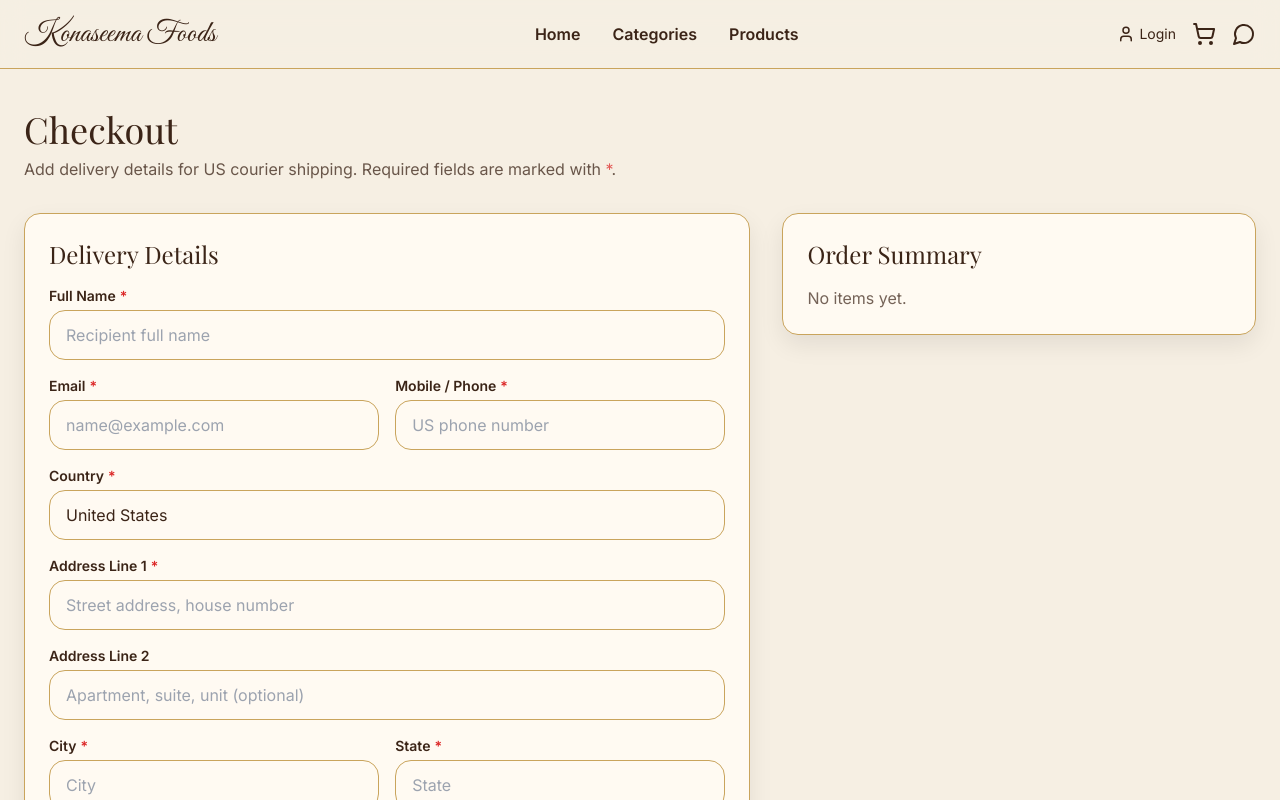
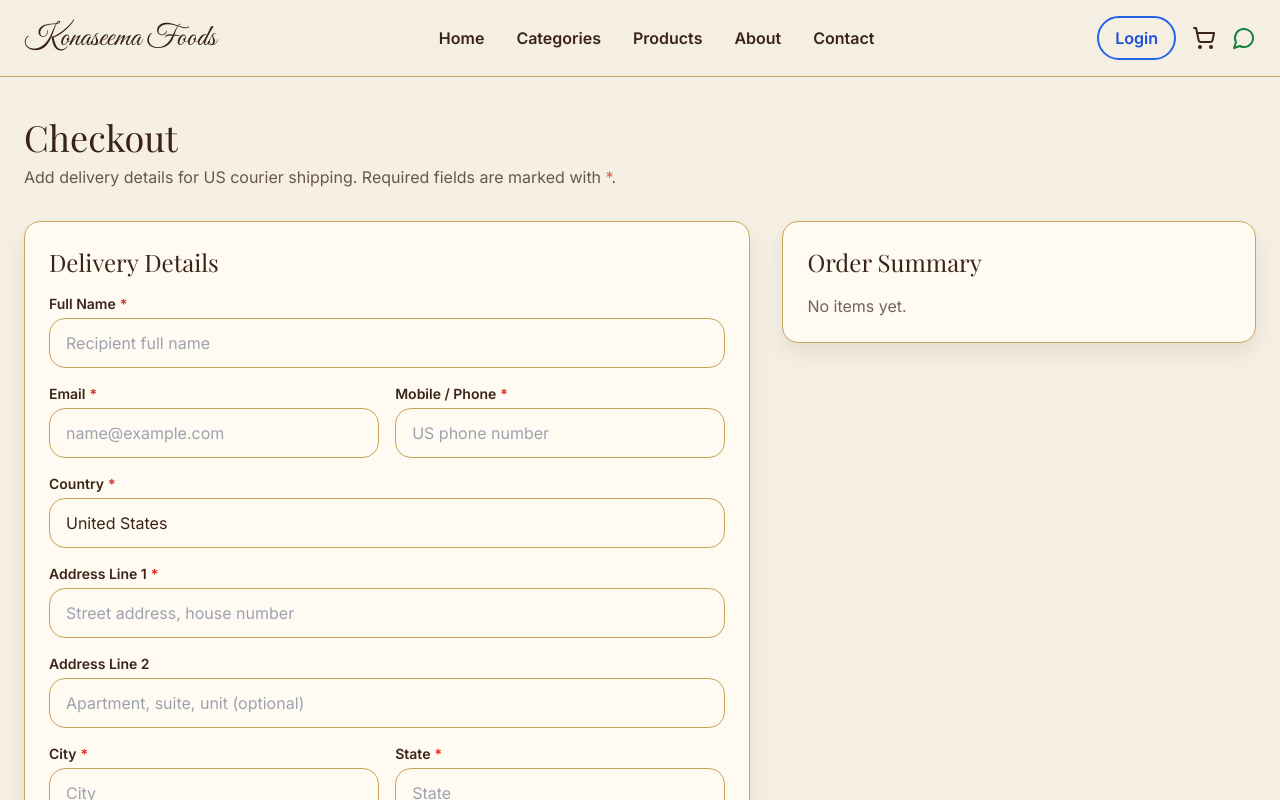
Before and after one commit to Saideep-123/final, a Next.js app: page /checkout in a window 1280 px wide. Shown: the top 800 px of the page. Built offline with nearby package versions, Linux system fonts and the light colour scheme; a web font is replaced by a local one.

Commit message:
Update Navbar.tsx

```diff
--- a/app/components/Navbar.tsx
+++ b/app/components/Navbar.tsx
@@ -1,58 +1,79 @@
 "use client";
 
-import { MessageCircle, ShoppingCart, User } from "lucide-react";
+import { useState } from "react";
+import { MessageCircle, ShoppingCart } from "lucide-react";
 import { useCart } from "./CartContext";
 import { useAuth } from "./AuthContext";
+import AuthModal from "./AuthModal";
 
 export default function Navbar() {
   const cart = useCart();
-  const { user, login, logout } = useAuth();
+  const { user, logout } = useAuth();
+  const [authOpen, setAuthOpen] = useState(false);
 
   const scrollTo = (id: string) => {
-    document.getElementById(id)?.scrollIntoView({ behavior: "smooth" });
+    const el = document.getElementById(id);
+    if (el) el.scrollIntoView({ behavior: "smooth", block: "start" });
   };
 
   return (
+    <>
       <nav className="sticky top-0 z-50 backdrop-blur-md bg-cream/90 border-b border-gold">
         <div className="max-w-7xl mx-auto flex items-center justify-between px-6 py-4">
-        <button className="brand-logo text-3xl" onClick={() => scrollTo("home")}>
+          <button className="brand-logo text-3xl text-brown" onClick={() => scrollTo("home")}>
             Konaseema Foods
           </button>
 
           <div className="hidden md:flex gap-8 font-semibold">
-          <button onClick={() => scrollTo("home")}>Home</button>
-          <button onClick={() => scrollTo("categories")}>Categories</button>
-          <button onClick={() => scrollTo("products")}>Products</button>
+            <button className="hover:text-gold" onClick={() => scrollTo("home")}>Home</button>
+            <button className="hover:text-gold" onClick={() => scrollTo("categories")}>Categories</button>
+            <button className="hover:text-gold" onClick={() => scrollTo("products")}>Products</button>
+            <button className="hover:text-gold" onClick={() => scrollTo("about")}>About</button>
+            <button className="hover:text-gold" onClick={() => scrollTo("contact")}>Contact</button>
           </div>
 
           <div className="flex items-center gap-4">
-          {/* LOGIN / LOGOUT */}
             {!user ? (
-            <button onClick={login} className="flex items-center gap-1 text-sm">
-              <User size={18} /> Login
+              <button
+                type="button"
+                onClick={() => setAuthOpen(true)}
+                className="px-4 py-2 rounded-full border-2 border-blue-600 text-blue-700 font-semibold"
+              >
+                Login
               </button>
             ) : (
-            <button onClick={logout} className="flex items-center gap-1 text-sm">
+              <button
+                type="button"
+                onClick={logout}
+                className="px-4 py-2 rounded-full border border-[#c9a36a] font-semibold hover:bg-[#f6efe6]"
+                title={user.email ?? "Logged in"}
+              >
                 Logout
               </button>
             )}
 
-          {/* CART */}
-          <button className="relative" onClick={cart.open}>
+            <button className="relative" onClick={cart.open} aria-label="Open cart" type="button">
               <ShoppingCart />
               {cart.count > 0 && (
-              <span className="absolute -top-2 -right-2 bg-gold text-xs rounded-full px-2">
+                <span className="absolute -top-2 -right-2 bg-gold text-brown text-xs font-bold rounded-full px-2 py-0.5">
                   {cart.count}
                 </span>
               )}
             </button>
 
-          {/* WHATSAPP */}
-          <a href="https://wa.me/91XXXXXXXXXX" target="_blank">
+            <a
+              aria-label="WhatsApp"
+              className="text-green-700"
+              href="https://wa.me/91XXXXXXXXXX"
+              target="_blank"
+            >
               <MessageCircle />
             </a>
           </div>
         </div>
       </nav>
+
+      <AuthModal open={authOpen} onClose={() => setAuthOpen(false)} />
+    </>
   );
 }
```
Lines whose indentation alone changed are shown as unchanged.
